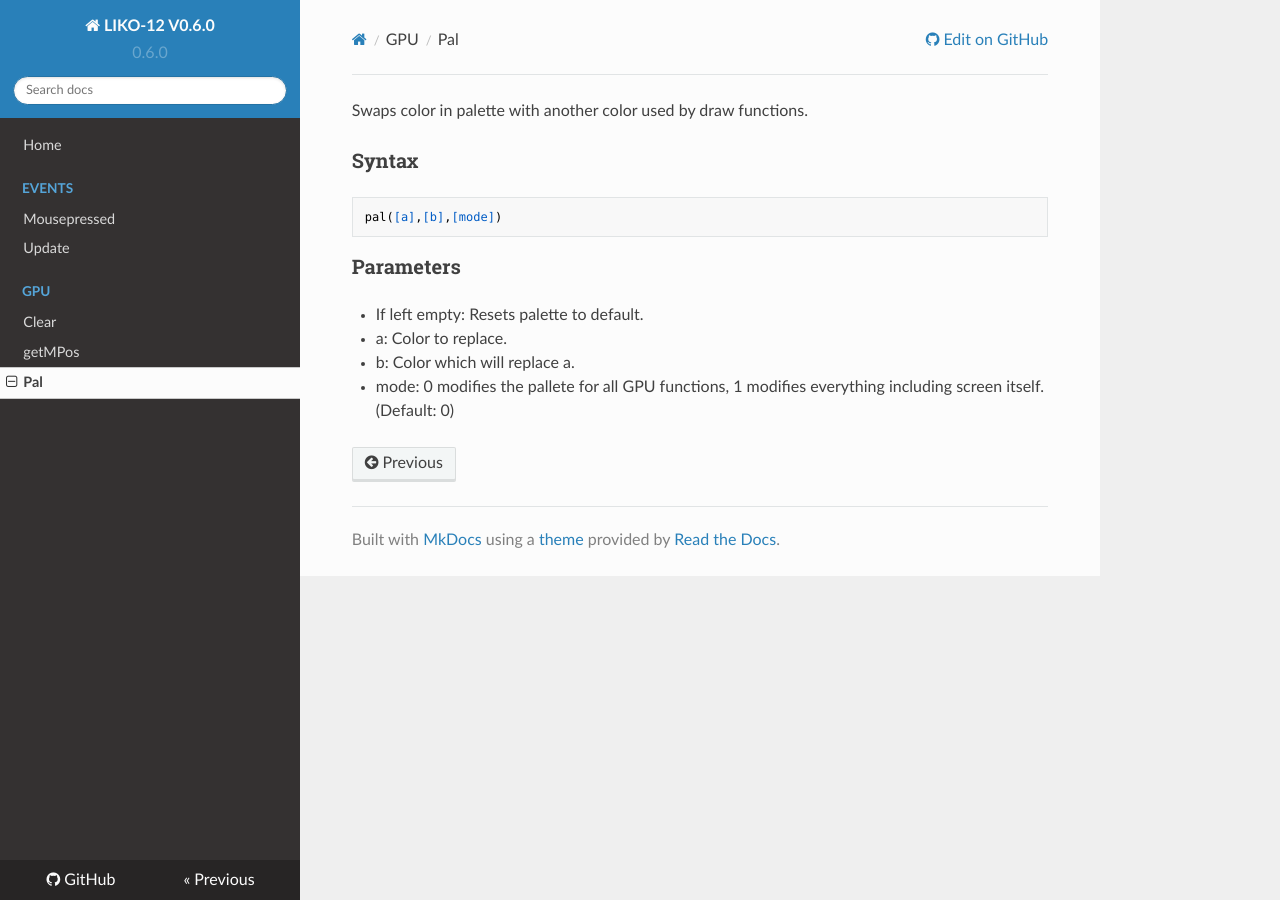
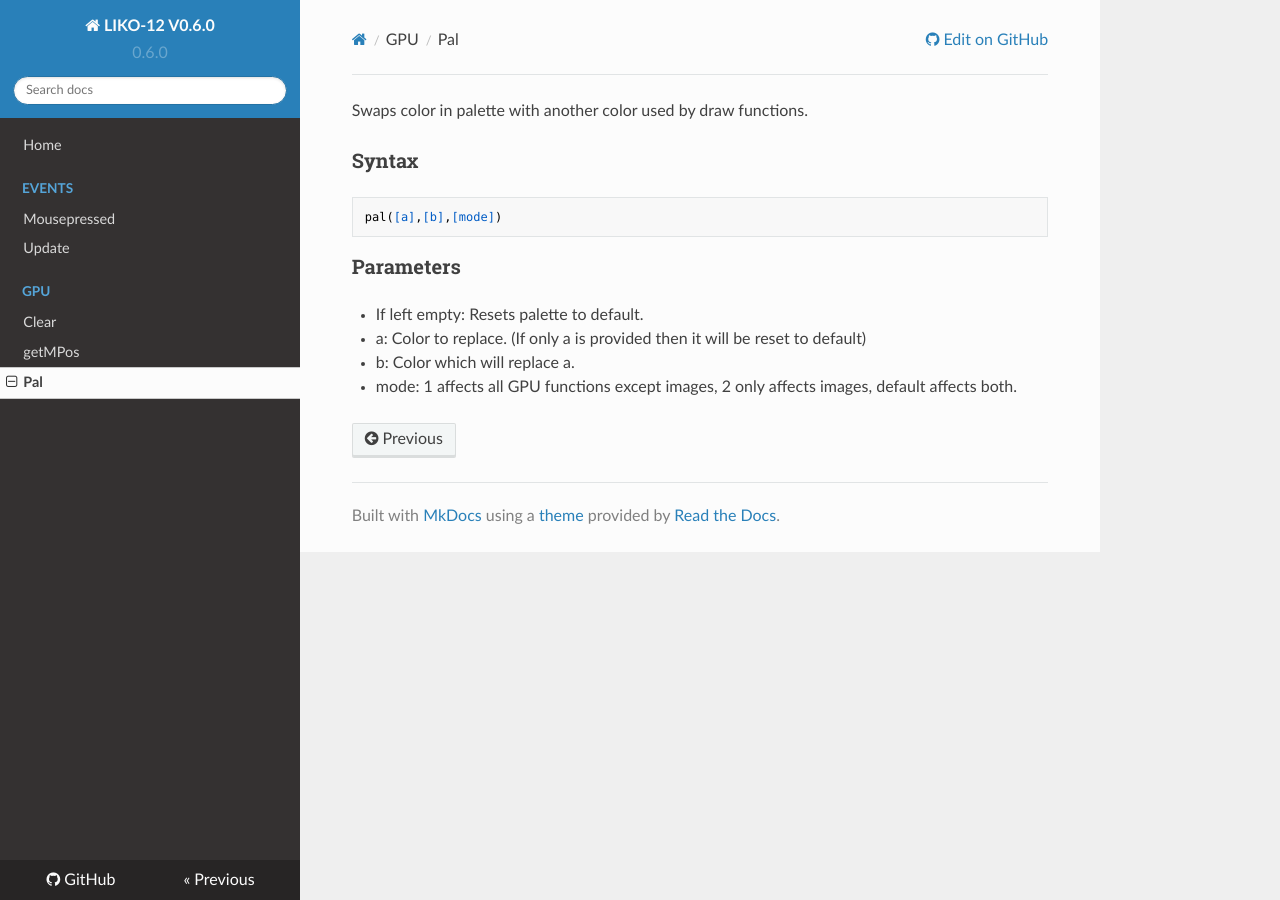
Before and after one commit to LIKO-12/LIKO-12, an MkDocs documentation site: the page built from Docs/GPU/pal.md, in a window 1280 px wide. Built offline with MkDocs 1.6.1, drawn with Linux system fonts in a browser that asks for light colours; nearby versions of some CDN libraries.

Commit message:
Fixes to pal docs

```diff
--- a/Docs/GPU/pal.md
+++ b/Docs/GPU/pal.md
@@ -6,6 +6,6 @@ Swaps color in palette with another color used by draw functions.
 ### Parameters
 
 * If left empty: Resets palette to default.
-* a: Color to replace.
+* a: Color to replace. (If only a is provided then it will be reset to default)
 * b: Color which will replace a.
-* mode: 0 modifies the pallete for all GPU functions, 1 modifies everything including screen itself. (Default: 0)
+* mode: 1 affects all GPU functions except images, 2 only affects images, default affects both.
```
